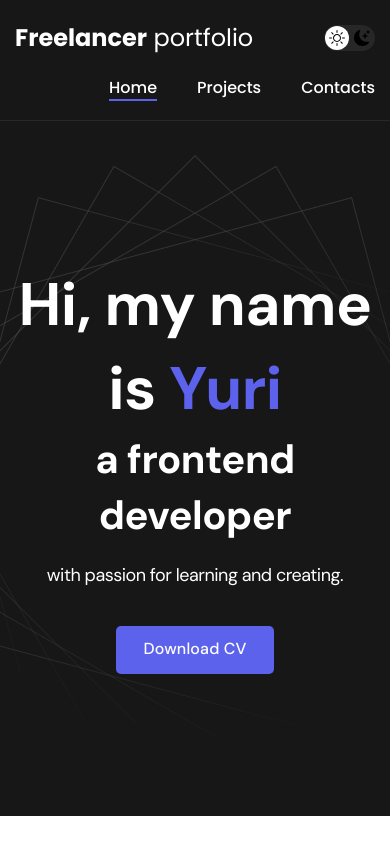
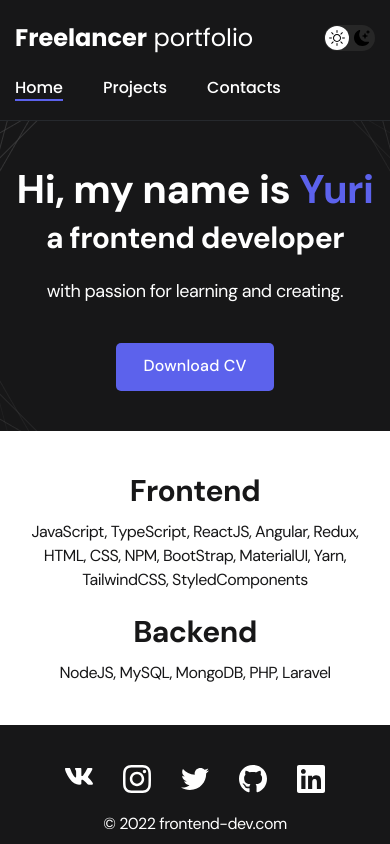
Before and after one commit to Trybukhouski/Portfolio-site, a React (Vite) app in the folder Portfolio-template/: page / in a window 390 px wide. Shown: the top 844 px of the page. Built offline with nearby package versions, Linux system fonts and the light colour scheme.

Commit message:
feat: enhance responsive design for footer, header, navbar, and homepage. Closes #9

```diff
--- a/Portfolio-template/src/components/footer/style.css
+++ b/Portfolio-template/src/components/footer/style.css
@@ -25,3 +25,13 @@
 .copyright p + p {
   margin-top: 0.5em;
 }
+
+@media (max-width: 620px) {
+  .footer {
+    padding: 40px 0 30px;
+  }
+
+  .footer__wrapper {
+    row-gap: 20px;
+  }
+}
--- a/Portfolio-template/src/components/header/style.css
+++ b/Portfolio-template/src/components/header/style.css
@@ -47,3 +47,17 @@
 .header__text p + p {
   margin-top: 0.5em;
 }
+
+@media (max-width: 620px) {
+  .header {
+    min-height: unset;
+  }
+
+  .header__title {
+    font-size: 30px;
+  }
+
+  .header__title strong {
+    font-size: 40px;
+  }
+}
--- a/Portfolio-template/src/components/navbar/style.css
+++ b/Portfolio-template/src/components/navbar/style.css
@@ -19,7 +19,7 @@
   margin-right: auto;
   color: var(--nav-text);
   font-size: 24px;
-	font-family: 'Poppins', sans-serif;
+  font-family: "Poppins", sans-serif;
 }
 
 .logo strong {
@@ -34,7 +34,7 @@
   column-gap: 40px;
   font-size: 16px;
   font-weight: 500;
-	font-family: 'Poppins', sans-serif;
+  font-family: "Poppins", sans-serif;
 }
 
 .nav-list__link {
@@ -51,7 +51,7 @@
 }
 
 .nav-list__link--active::before {
-	content: '';
+  content: "";
 
   position: absolute;
   left: 0;
@@ -62,3 +62,13 @@
   width: 100%;
   background-color: var(--accent);
 }
+
+@media (max-width: 620px) {
+  .nav-row {
+    justify-content: space-between;
+  }
+
+  .dark-mode-btn {
+    order: 0;
+  }
+}
--- a/Portfolio-template/src/pages/homepage/style.css
+++ b/Portfolio-template/src/pages/homepage/style.css
@@ -20,3 +20,13 @@
 .content-list__item p + p {
   margin-top: 0.5em;
 }
+
+@media (max-width: 620px) {
+  .content-list {
+    row-gap: 20px;
+  }
+
+  .content-list__item {
+    font-size: 16px;
+  }
+}
--- a/Portfolio-template/src/styles/main.css
+++ b/Portfolio-template/src/styles/main.css
@@ -248,30 +248,6 @@ body {
 }
 
 @media (max-width: 620px) {
-  /* Header  */
-
-  .header {
-    min-height: unset;
-  }
-
-  .header__title {
-    font-size: 30px;
-  }
-
-  .header__title strong {
-    font-size: 40px;
-  }
-
-  /* Nav */
-
-  .nav-row {
-    justify-content: space-between;
-  }
-
-  .dark-mode-btn {
-    order: 0;
-  }
-
   /* General */
 
   .section {
@@ -301,26 +277,6 @@ body {
     font-size: 22px;
   }
 
-  /* Content List */
-
-  .content-list {
-    row-gap: 20px;
-  }
-
-  .content-list__item {
-    font-size: 16px;
-  }
-
-  /* Footer */
-
-  .footer {
-    padding: 40px 0 30px;
-  }
-
-  .footer__wrapper {
-    row-gap: 20px;
-  }
-
   /* Social */
 
   .social {
```
Lines whose indentation alone changed are shown as unchanged.
